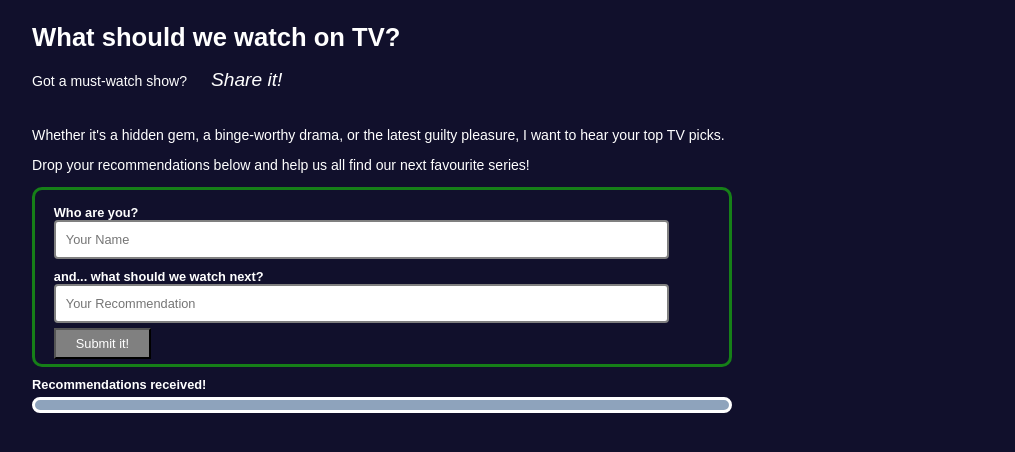
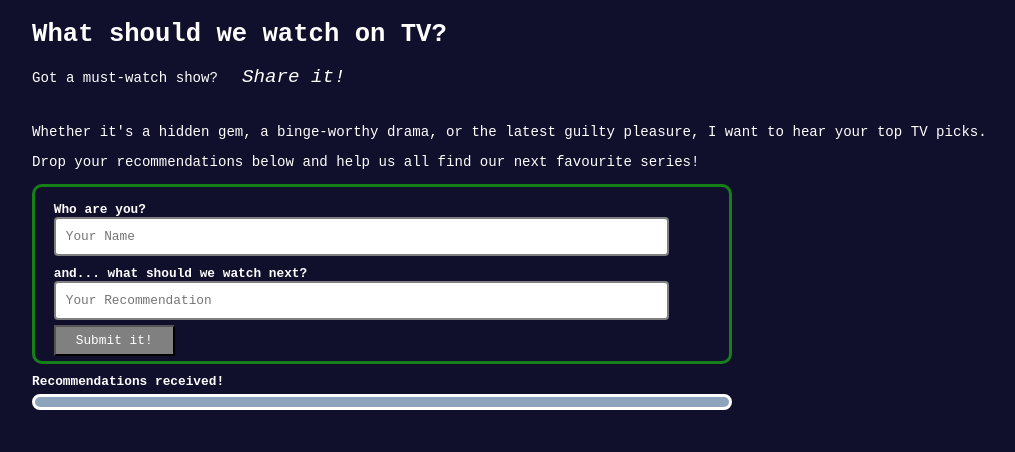
Before and after one commit to LizNich/watchtv-wk4-assignment, a website built with Vite: page client/index.html in a window 1280 px wide. Shown: the whole page, without its empty margins (43-1058 px from the left). Built offline with nearby package versions, Linux system fonts and the light colour scheme; no server answers.

Commit message:
updated font

```diff
--- a/client/app.js
+++ b/client/app.js
@@ -23,8 +23,6 @@ form.addEventListener("submit", (event) => {
   getWatchtv();
 });
 
-//form.addEventListener("submit", handleSubmit);
-
 async function getWatchtv() {
   watchtvContainer.innerHTML = "";
   const response = await fetch(`${API_URL}/watchtv`);
--- a/client/style.css
+++ b/client/style.css
@@ -2,7 +2,7 @@
   box-sizing: border-box;
   margin-left: 2%;
   margin-top: 0px;
-  font-family: sans-serif;
+  font-family: monospace;
 }
 
 body {
```
